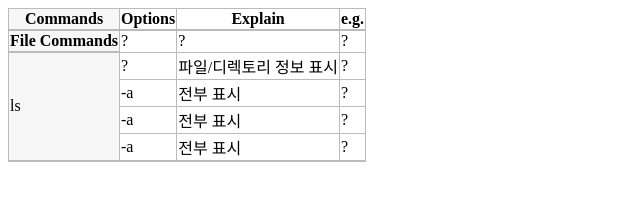
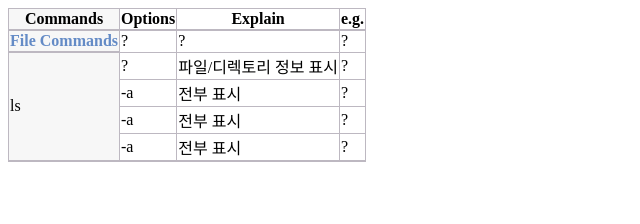
Before and after one commit to finddme/finddme.github.io, a Jekyll site: the page built from _posts/2022-01-12-Linux.md, in a window 1280 px wide. Shown: the top 224 px of the page, without its empty margins (0-640 px from the left). Built offline with Jekyll 4.4.1, drawn with Linux system fonts in a browser that asks for light colours.

Commit message:
Update 2022-01-12-Linux.md

```diff
--- a/_posts/2022-01-12-Linux.md
+++ b/_posts/2022-01-12-Linux.md
@@ -43,7 +43,7 @@ tag: Linux
    <body>
      <table style="border-collapse:collapse">
        <tr><th class="line4" bgcolor="#F8F7F9">Commands</th><th class="line2">Options</th><th class="line2">Explain</th><th class="line2">e.g.</th></tr>
-       <tr><td class="line4"><strong>File Commands</strong></td><td class="line">?</td><td class="line">?</td><td class="line">?</td></tr>
+       <tr><td class="line4"><span style="color:#648BC6; font-weight: bold;">File Commands</span></td><td class="line">?</td><td class="line">?</td><td class="line">?</td></tr>
        <tr><td class="line4" rowspan="4">ls</td><td class="line">?</td><td class="line">파일/디렉토리 정보 표시</td><td class="line">?</td></tr>
        <tr><td class="line">-a</td><td class="line">전부 표시</td><td class="line">?</td></tr>
        <tr><td class="line">-a</td><td class="line">전부 표시</td><td class="line">?</td></tr>
```
